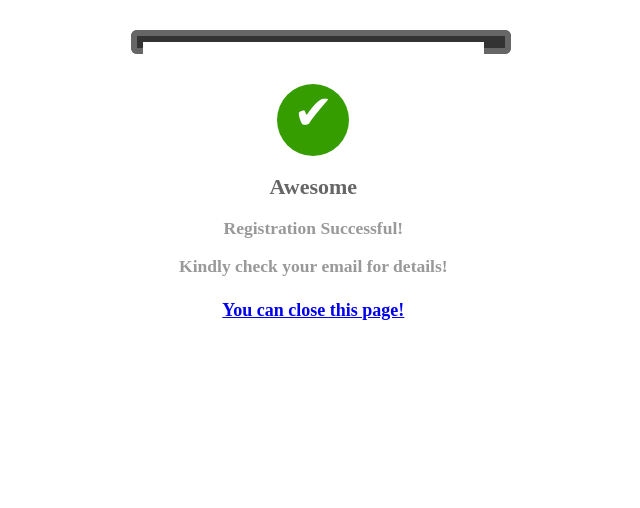
After one commit to zit0cod3z/esg, a Django app: template esg_app/templates/esg_app/thanks.html in a window 1280 px wide. The commit adds this page. Shown: the top 508 px of the page, without its empty margins (319-959 px from the left). Run offline with Django 4.2, Linux system fonts and the light colour scheme; the template is opened without the code that fills it, so the values that code supplies are empty; some libraries are stand-ins or nearby versions.

Commit message:
made changes

```diff
--- a/esg_app/models.py
+++ b/esg_app/models.py
@@ -11,12 +11,13 @@ class Registration(models.Model):
 	nationality= models.CharField(max_length=200)
 	email= models.EmailField(null=True, max_length=200)
 	organization= models.CharField(max_length=200)
+	position = models.CharField(null=True, blank=True, max_length=200)
 	industry = models.CharField(max_length=200)
 	event= models.CharField(blank=True, null=True, max_length=2000)
 	submitted_at= models.DateTimeField(auto_now_add=True)
 
 	class Meta():
-		ordering = ('submitted_at',)
+		ordering = ('-submitted_at',)
 
 	def __str__(self):
 		return f'Registration by {self.name} from {self.nationality} at {self.submitted_at} attending {self.event}'
--- /dev/null
+++ b/esg_app/templates/esg_app/thanks.html
@@ -0,0 +1,196 @@
+<!DOCTYPE html>
+{% load static %}
+{% load crispy_forms_tags %}
+<html lang="en">
+  <head>
+    <meta charset="UTF-8">
+    <meta name="viewport" content="width=device-width, initial-scale=1.0">
+    <meta http-equiv="X-UA-Compatible" content="ie=edge">
+    <title>ESG 2024</title>
+<!--     <link rel="stylesheet" href="{% static 'css/index.css' %}">
+    <link rel="stylesheet" href="{% static 'css/style.css' %}">
+    <link rel="stylesheet" href="{% static 'fonts/material-icon/css/material-design-iconic-font.min.css' %}"> -->
+  </head>
+
+  <body>
+<style type="text/css">
+
+.container {
+  max-width: 380px;
+  margin: 30px auto;
+  overflow: hidden;
+}
+
+.printer-top {
+  z-index: 1;
+  border: 6px solid #666666;
+  height: 6px;
+  border-bottom: 0;
+  border-radius: 6px 6px 0 0;
+  background: #333333;
+}
+
+.printer-bottom {
+  z-index: 0;
+  border: 6px solid #666666;
+  height: 6px;
+  border-top: 0;
+  border-radius: 0 0 6px 6px;
+  background: #333333;
+}
+
+.paper-container {
+  position: relative;
+  overflow: hidden;
+  height: 467px;
+}
+
+.paper {
+  background: #ffffff;
+  height: 447px;
+  position: absolute;
+  z-index: 2;
+  margin: 0 12px;
+  margin-top: -12px;
+  animation: print 1800ms cubic-bezier(0.68, -0.55, 0.265, 0.9);
+  -moz-animation: print 1800ms cubic-bezier(0.68, -0.55, 0.265, 0.9);
+}
+
+.main-contents {
+  margin: 0 12px;
+  padding: 24px;
+}
+
+// Paper Jagged Edge
+.jagged-edge {
+  position: relative;
+  height: 20px;
+  width: 100%;
+  margin-top: -1px;
+}
+
+.jagged-edge:after {
+  content: "";
+  display: block;
+  position: absolute;
+  //bottom: 20px;
+  left: 0;
+  right: 0;
+  height: 20px;
+  background: linear-gradient( 45deg, transparent 33.333%, #ffffff 33.333%, #ffffff 66.667%, transparent 66.667%), linear-gradient( -45deg, transparent 33.333%, #ffffff 33.333%, #ffffff 66.667%, transparent 66.667%);
+  background-size: 16px 40px;
+  background-position: 0 -20px;
+}
+
+.success-icon {
+  text-align: center;
+  font-size: 48px;
+  height: 72px;
+  background: #359d00;
+  border-radius: 50%;
+  width: 72px;
+  height: 72px;
+  margin: 18px auto;
+  color: #fff;
+}
+
+.success-title {
+  font-size: 22px;
+  text-align: center;
+  color: #666;
+  font-weight: bold;
+  margin-bottom: 16px;
+}
+
+.success-description {
+  font-size: 15px;
+  line-height: 21px;
+  color: #999;
+  text-align: center;
+  margin-bottom: 24px;
+}
+
+.order-details {
+  text-align: center;
+  color: #333;
+  font-weight: bold;
+  .order-number-label {
+    font-size: 18px;
+    margin-bottom: 8px;
+  }
+  .order-number {
+    border-top: 1px solid #ccc;
+    border-bottom: 1px solid #ccc;
+    line-height: 48px;
+    font-size: 18px;
+    padding: 8px 0;
+    margin-bottom: 24px;
+  }
+}
+
+.order-footer {
+  text-align: center;
+  line-height: 18px;
+  font-size: 18px;
+  margin-bottom: 8px;
+  font-weight: bold;
+  color: #999;
+}
+@keyframes print {
+  0% {
+    transform: translateY(-90%);
+  }
+  100% {
+    transform: translateY(0%);
+  }
+}
+@-webkit-keyframes print {
+  0% {
+    -webkit-transform: translateY(-90%);
+  }
+  100% {
+    -webkit-transform: translateY(0%);
+  }
+}
+
+@-moz-keyframes print {
+  0% {
+    -moz-transform: translateY(-90%);
+  }
+  100% {
+    -moz-transform: translateY(0%);
+  }
+}
+
+@-ms-keyframes print {
+  0% {
+    -ms-transform: translateY(-90%);
+  }
+  100% {
+    -ms-transform: translateY(0%);
+  }
+}
+    </style>
+    <div class="container">
+      <div class="printer-top"></div>
+
+      <div class="paper-container">
+        <div class="printer-bottom"></div>
+
+        <div class="paper">
+          <div class="main-contents">
+            <div class="success-icon">&#10004;</div>
+            <div class="success-title">
+              Awesome
+            </div>
+            <div class="success-description">
+              <h3>Registration Successful!</h3>
+              <h3>Kindly check your email for details!</h3>
+            </div>
+            <div class="order-footer"><a href="{% url 'register' %}">You can close this page!</a></div>
+          </div>
+          <div class="jagged-edge"></div>
+        </div>
+      </div>
+    </div>
+  </body>
--- a/esg_app/urls.py
+++ b/esg_app/urls.py
@@ -3,7 +3,7 @@ from django.urls import path, include
 from . import views
 
 admin.site.site_header ="Login to ESG Registration Portal"
-admin.site.site_title ="Welcome to ESG REGISTRATION dashboard"
+admin.site.site_title ="Welcome to ESG REGISTRATION Dashboard"
 admin.site.index_title ="Welcome to ESG's Dashboard"
 
 urlpatterns = [
--- a/esg_app/views.py
+++ b/esg_app/views.py
@@ -16,8 +16,9 @@ def register(request):
 		email = request.POST.get("email")
 		organization = request.POST.get("organization")
 		industry = request.POST.get("industry")
+		position = request.POST.get("position")
 		event = request.POST.get("event")
-		instance = Registration(name=name, nationality=nationality, email=email, organization=organization, industry=industry, event=event)
+		instance = Registration(name=name, nationality=nationality, email=email, organization=organization, industry=industry, position=position, event=event)
 		instance.save()
 
 		# mail = EmailMessage(
@@ -45,6 +46,7 @@ def register(request):
 
 		message.attach_alternative(html_message, "text/html")
 		message.send()
+		return render(request, 'esg_app/thanks.html')
 
 
 	return render(request, 'esg_app/index.html')
--- a/static/css/style.css
+++ b/static/css/style.css
@@ -254,8 +254,8 @@ body {
   background: url("../images/esg.jpg") no-repeat;
   background-position: center;
   background-size:cover
-/*  height: 100vh;*/
-/*  width: 100%;*/
+  height: 100vh;
+  width: 100%;
 }
 
 .container {
```
Also changed, not shown: esg_app/templates/esg_app/index.html (+33 -26 lines), static/images/esg-full.jpg (added), 2 other files.
